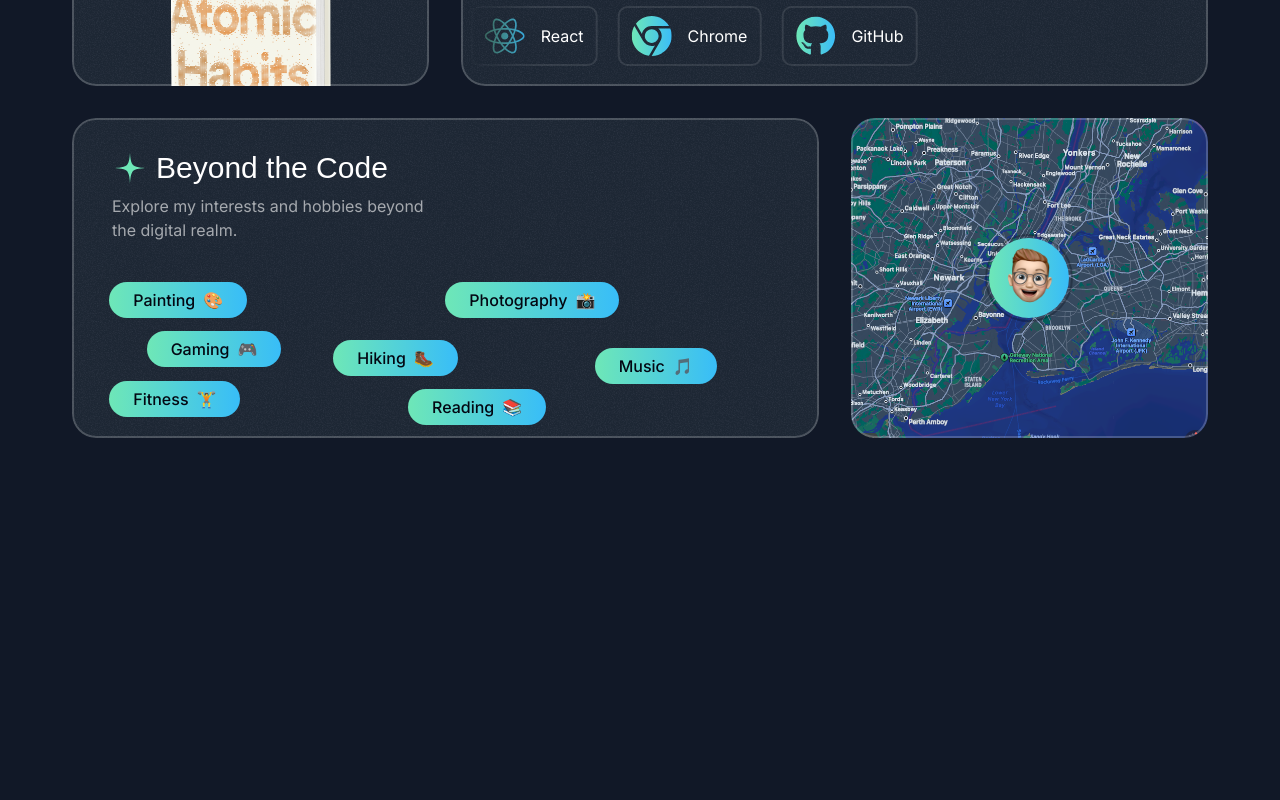
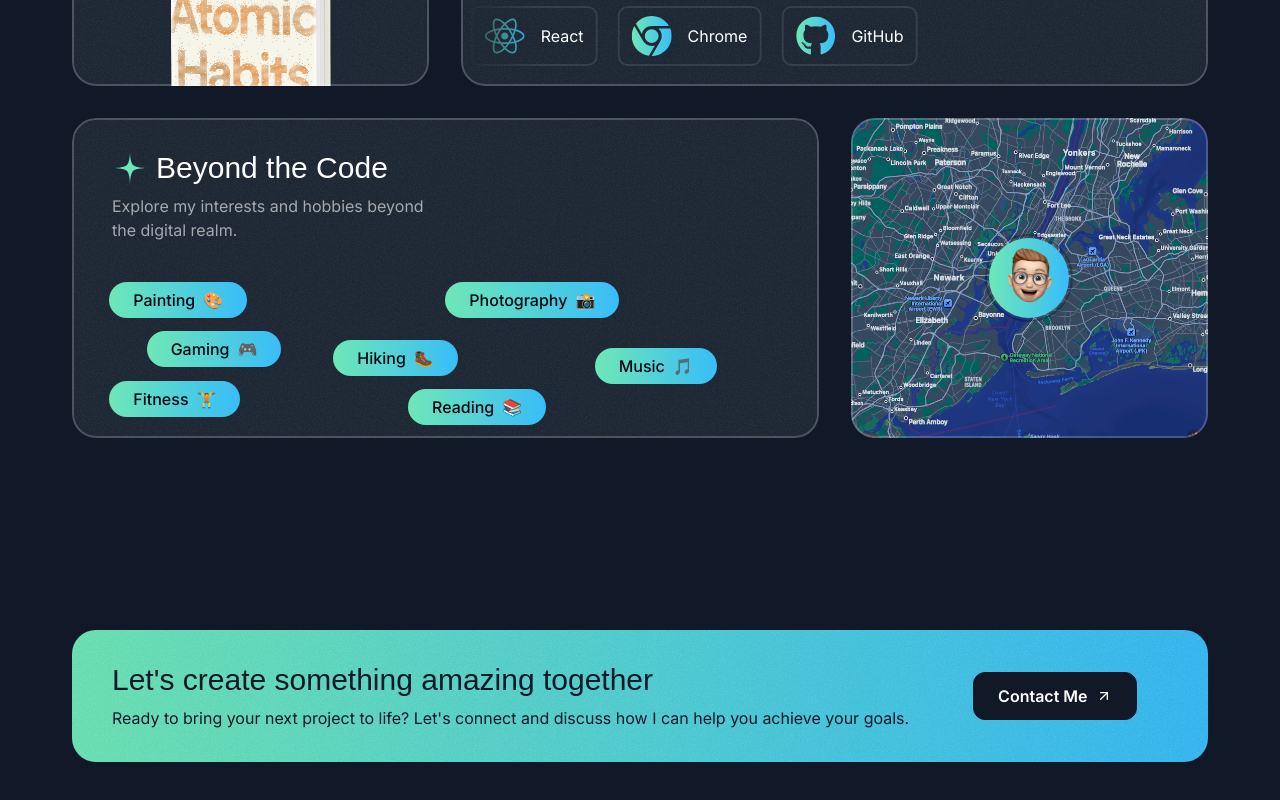
Before and after one commit to RomanBashtovyi/Bashtovyi-Frontend-Portfolio, a Next.js app: page / in a window 1280 px wide. Shown: the part 4266-5066 px from the top of the page. Before the commit the page ends 4816 px from the top, so only its background shows below. Built offline with nearby package versions, Linux system fonts and the light colour scheme; a web font is replaced by a local one.

Commit message:
feat(contact): add Contact

```diff
--- a/src/app/page.tsx
+++ b/src/app/page.tsx
@@ -4,6 +4,7 @@
 import { TapeSection } from '@/sections/Tape'
 import { TestimonialsSection } from '@/sections/Testimonials'
 import { AboutSection } from '@/sections/About'
+import { ContactSection } from '@/sections/Contact'
 
 export default function Home() {
   return (
@@ -14,6 +15,7 @@
       <TapeSection />
       <TestimonialsSection />
       <AboutSection />
+      <ContactSection />
     </div>
   )
 }
--- a/src/sections/Contact.tsx
+++ b/src/sections/Contact.tsx
@@ -1,3 +1,39 @@
+import ArrowRightIcon from '@/assets/icons/arrow-up-right.svg'
+import grainImage from '@/assets/images/grain.jpg'
+
 export const ContactSection = () => {
-  return <div>Contact Section</div>;
-};
+  return (
+    <div className="py-16 pt-12 lg:py-24 lg:pt-20">
+      <div className="container">
+        <div className="bg-gradient-to-r from-emerald-300 to-sky-400 text-gray-900 rounded-3xl py-8 px-10 text-center md:text-left relative overflow-hidden z-0">
+          <div
+            className="absolute inset-0 -z-10 opacity-5"
+            style={{
+              backgroundImage: `url(${grainImage.src})`,
+            }}
+          />
+          <div className="flex flex-col md:flex-row gap-8 md:gap-16 items-center">
+            <div>
+              <h2 className="text-2xl md:text-3xl font-serif">
+                Let&apos;s create something amazing together
+              </h2>
+              <p className="text-sm md:text-base mt-2">
+                Ready to bring your next project to life?
+                Let&apos;s connect and discuss how I can
+                help you achieve your goals.
+              </p>
+            </div>
+            <div>
+              <button className="text-white bg-gray-900 inline-flex items-center px-6 h-12 rounded-xl gap-2 w-max border border-gray-900">
+                <span className="font-semibold">
+                  Contact Me
+                </span>
+                <ArrowRightIcon className="size-4" />
+              </button>
+            </div>
+          </div>
+        </div>
+      </div>
+    </div>
+  )
+}
```
